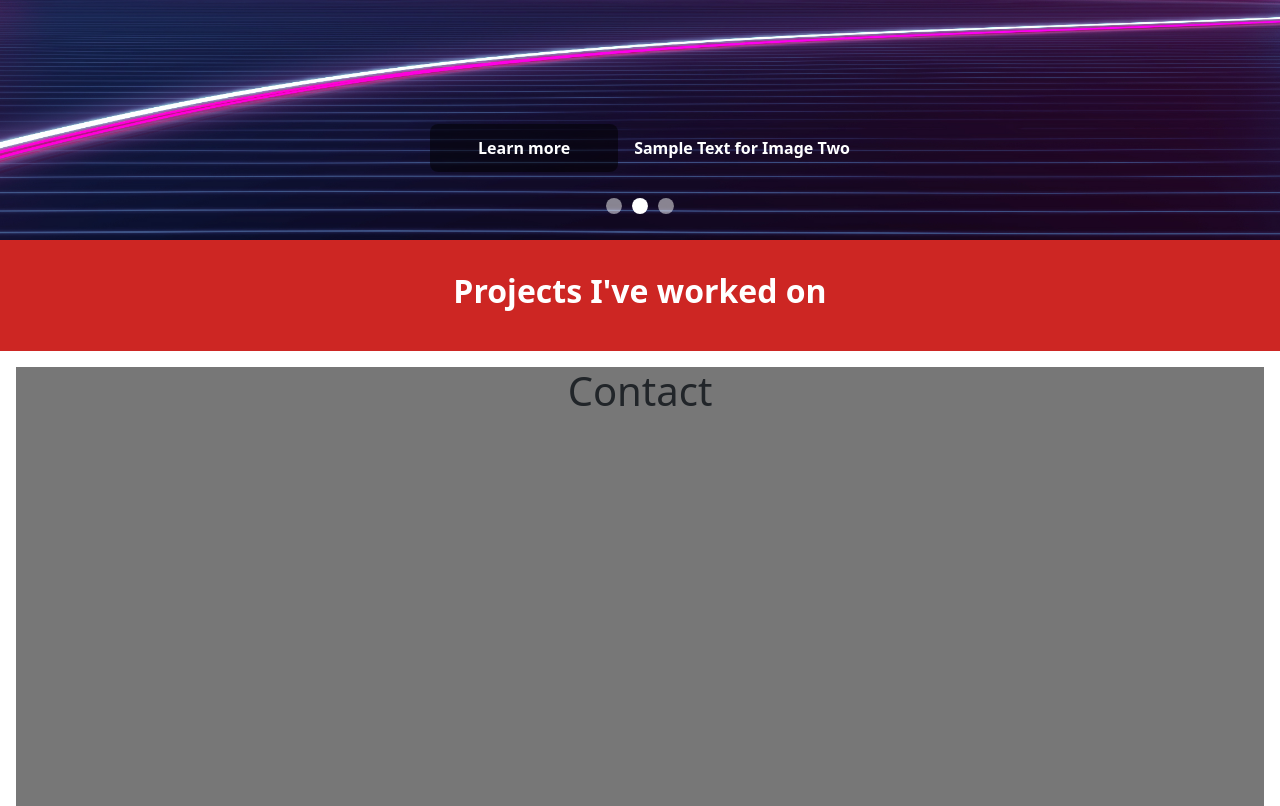
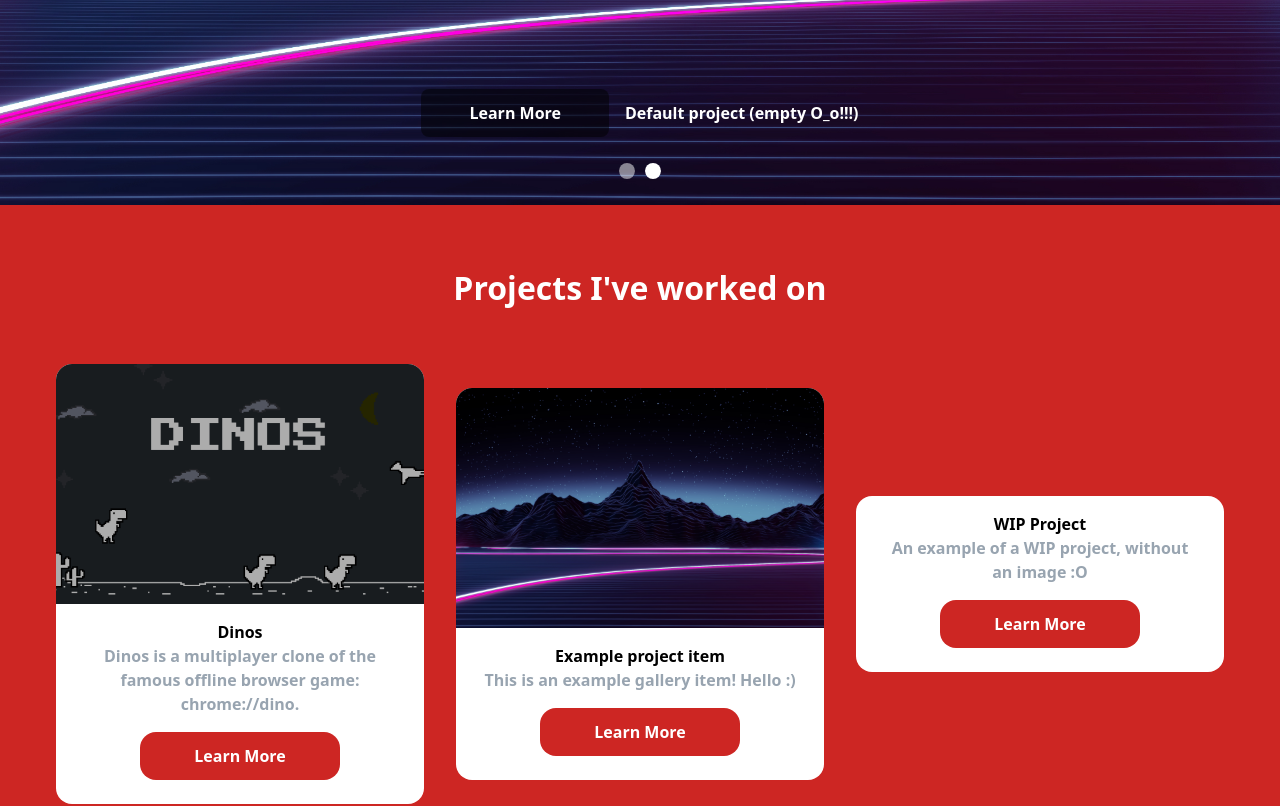
Before and after one commit to apecuca/Portfolio-website, a React (Create React App) app: page / in a window 1280 px wide. Shown: the part 1380-2186 px from the top of the page. Built offline with nearby package versions, Linux system fonts and the light colour scheme.

Commit message:
Added project gallery and modified about section

```diff
--- a/src/Sections/About.css
+++ b/src/Sections/About.css
@@ -4,7 +4,7 @@
     height: fit-content;
 
     margin: 0;
-    padding-bottom: 2em;
+    padding-bottom: 4em;
     padding-left: 1em;
     padding-right: 1em;
     padding-top: 8em;
@@ -23,16 +23,18 @@
 
 .AboutSection-content
 {
+    width: fit-content;
+    height: fit-content;
     min-width: 35em;
     max-width: 50em;
-    width: fit-content;
-    height: fit-content;
 
     display: flex;
     justify-content: center;
     align-items: center;
 
     padding: 3em;
+    padding-top: 1em;
+    padding-bottom: 1em;
 
     background-color: rgba(255, 255, 255, 0.288);
     backdrop-filter: blur(2px);
@@ -47,6 +49,7 @@
 .AboutSection-content img
 {
     height: 20em;
+    width: auto;
     padding: 0;
     margin: 0;
 }
--- a/src/Sections/Projects.js
+++ /dev/null
@@ -1,59 +0,0 @@
-import './Projects.css'
-
-import Carousel from 'react-bootstrap/Carousel';
-
-import exampleImg from "../Images/exampleImg.jpg";
-import dinosBanner from "../Images/dinosBanner.png"
-
-function Projects()
-{
-    return (
-    <>
-    <div id='ProjectsSection' className='projects'>
-        {/* CAROUSEL DE PROJETOS IMPORTANTES /*/}
-        <div className='featured-projects'>
-            <Carousel>
-                <Carousel.Item interval={null}>
-                    <img
-                        className="d-block w-100" src={dinosBanner}
-                        alt="Dinos banner"
-                    />
-                    <Carousel.Caption>
-                        <button>Learn more</button>
-                        <p>Dinos is a multiplayer clone of the famous offline browser game: chrome://dino.
-                            You can play against your friends (or alone) across PC and Mobile and customize your dino with a nickname and skin!</p>
-                    </Carousel.Caption>
-                </Carousel.Item>
-                <Carousel.Item interval={null}>
-                    <img
-                        className="d-block w-100" src={exampleImg}
-                        alt="Second slide"
-                    />
-                    <Carousel.Caption>
-                        <button>Learn more</button>
-                        <p>Sample Text for Image Two</p>
-                    </Carousel.Caption>
-                </Carousel.Item>
-                <Carousel.Item interval={null}>
-                    <img
-                        className="d-block w-100" src={exampleImg}
-                        alt="Third slide"
-                    />
-                    <Carousel.Caption>
-                        <button>Learn more</button>
-                        <p>Sample Text for Image Three!!!</p>
-                    </Carousel.Caption>
-                </Carousel.Item>
-            </Carousel>
-        </div>
-
-        {/* GALERIA DE PROJETOS /*/}
-        <div className='project-gallery'>
-            <h2>Projects I've worked on</h2>
-        </div>
-    </div>
-    </>
-    );
-}
-
-export default Projects;
--- a/src/Sections/Projects.css
+++ b/src/Sections/Projects/FeaturedProjects.css
@@ -11,8 +11,10 @@
 
     background-color: rgb(205, 38, 35);
 
+    /*
     border-top-style: ridge;
     border-color: rgb(205, 38, 35);
+    */
 }
 
 .featured-projects
@@ -49,20 +51,34 @@
 
 .carousel-caption
 {
+    left: 0;
+    right: 0;
+    height: fit-content;
+
+    padding-bottom: 3em;
+}
+
+.carousel-caption-content
+{
+    width: fit-content;
+    min-width: 10em;
+    max-width: 50em;
+
     display: inline-flex;
     justify-content: center;
     align-items: center;
 
-    left: 25%;
-    right: 25%;
+    margin: 0;
+    padding: 0;
+    padding-right: 1em;
+    padding-left: 1em;
 
-    padding-bottom: 3em;
 
     text-align: justify;
     text-align-last: left;
 }
 
-.carousel-caption > p
+.carousel-caption-content > p
 {
     padding: 0;
     margin: 0;
@@ -72,7 +88,7 @@
     font-size: 1em;
 }
 
-.carousel-caption > button
+.carousel-caption-content > button
 {
     margin-right: 1em;
     padding: 3em;
@@ -89,12 +105,12 @@
     border-radius: 0.5em;
     outline: transparent solid 0.2em;
 
-    transition: 0.1s linear;
+    transition: 0.05s linear;
 }
 
-.carousel-caption > button:hover
+.carousel-caption-content > button:hover
 {
-    outline: red solid 0.2em;
+    outline: rgb(205, 38, 35) solid 0.15em;
 }
 
 .carousel-control-next, .carousel-control-prev
@@ -118,23 +134,3 @@
 
     border-radius: 100%;
 }
-
-.project-gallery
-{
-    width: 100%;
-    height: fit-content;
-
-    display: flex;
-    justify-content: center;
-
-    padding-top: 2em;
-    padding-bottom: 2em;
-
-    background-color: rgb(205, 38, 35);
-}
-
-.project-gallery > h2, p
-{
-    color: white;
-    font-weight: bold;
-}
--- /dev/null
+++ b/src/Sections/Projects/Projects.js
@@ -0,0 +1,103 @@
+import './FeaturedProjects.css'
+import './ProjectsGallery.css'
+
+import Carousel from 'react-bootstrap/Carousel';
+
+import exampleImg from "../../Images/exampleImg.jpg";
+import dinosBanner from "../../Images/dinosBanner.png"
+
+function FeaturedProjects()
+{
+    return (
+    <div className='featured-projects'>
+        <Carousel>
+            {/* ITEM ONE */}
+            <Carousel.Item interval={null}>
+                <img
+                    className="d-block w-100" src={dinosBanner}
+                    alt="Banner for the project called Dinos"
+                />
+                <Carousel.Caption> <div className='carousel-caption-content'>
+                    <button>Learn More</button>
+                    <p>Dinos is a multiplayer clone of the famous offline browser game: chrome://dino.
+                        You can play against your friends (or alone) across PC and Mobile and customize your dino with a nickname and skin!</p>
+                </div> </Carousel.Caption>
+            </Carousel.Item>
+
+            {/* ITEM TWO */}
+            <Carousel.Item interval={null}>
+                <img
+                    className="d-block w-100" src={exampleImg}
+                    alt="Default project banner"
+                />
+                <Carousel.Caption> <div className='carousel-caption-content'>
+                    <button>Learn More</button>
+                    <p>Default project (empty O_o!!!)</p>
+                </div> </Carousel.Caption>
+            </Carousel.Item>
+        </Carousel>
+    </div>
+    );
+}
+
+function ProjectGallery()
+{
+    return (
+    <div className='project-gallery'>
+
+        <h2>Projects I've worked on</h2>
+
+        <div className='gallery-container'>
+            <div className='gallery-item'>
+                <img
+                    src={dinosBanner}
+                    alt='Banner for the project called Dinos'
+                />
+                <div className='gallery-item-content'>
+                    <p>Dinos</p>
+                    <p className='gallery-item-content-description'>
+                        Dinos is a multiplayer clone of the famous offline browser game: chrome://dino.
+                    </p>
+                    <button>Learn More</button>
+                </div>
+            </div>
+
+            <div className='gallery-item'>
+            <img
+                    src={exampleImg}
+                    alt='Default banner for an empty project container'
+                />
+                <div className='gallery-item-content'>
+                    <p>Example project item</p>
+                    <p className='gallery-item-content-description'>
+                        This is an example gallery item! Hello :)
+                    </p>
+                    <button>Learn More</button>
+                </div>
+            </div>
+
+            <div className='gallery-item'>
+                <div className='gallery-item-content'>
+                    <p>WIP Project</p>
+                    <p className='gallery-item-content-description'>
+                        An example of a WIP project, without an image :O
+                    </p>
+                    <button>Learn More</button>
+                </div>
+            </div>
+        </div>
+    </div>
+    );
+}
+
+function Projects()
+{
+    return (
+    <div id='ProjectsSection' className='projects'>
+        <FeaturedProjects/>
+        <ProjectGallery/>
+    </div>
+    );
+}
+
+export default Projects;
--- /dev/null
+++ b/src/Sections/Projects/ProjectsGallery.css
@@ -0,0 +1,109 @@
+.project-gallery
+{
+    width: 100%;
+    height: fit-content;
+
+    display: flex;
+    flex-wrap: wrap;
+    flex-direction: column;
+    align-content: center;
+
+    padding-top: 4em;
+    padding-bottom: 4em;
+}
+
+.project-gallery > h2
+{
+    color: white;
+    font-weight: bold;
+}
+
+.gallery-container
+{
+    width: fit-content;
+    height: fit-content;
+
+    margin-top: 2em;
+
+    display: flex;
+    flex-wrap: wrap;
+    justify-content: center;
+    align-items: center;
+}
+
+.gallery-item
+{
+    width: 23em;
+    height: fit-content;
+    min-height: 10em;
+
+    display: flex;
+    flex-direction: column;
+
+    margin: 1em;
+
+    background-color: rgb(255, 255, 255);
+    border-radius: 1em;
+
+    overflow: hidden;
+
+    transition: 0.1s ease;
+}
+
+.gallery-item:hover
+{
+    box-shadow: 0 0.2em 0.75em 0.3em rgba(0, 0, 0, 0.2);
+
+    transform: translate(0, -0.25em);
+}
+
+.gallery-item > img
+{
+    width: 100%;
+    height: 15em;
+
+    object-fit: cover;
+}
+
+.gallery-item-content
+{
+    height: 100%;
+    width: 100%;
+
+    display: flex;
+    flex-direction: column;
+    flex-wrap: wrap;
+    align-items: center;
+
+    padding: 1.5em;
+    padding-top: 1em;
+
+    color: black;
+    font-weight: bold;
+}
+
+.gallery-item-content > p
+{
+    padding: 0;
+    margin: 0;
+}
+
+.gallery-item-content > button
+{
+    width: 12.5em;
+    height: 3em;
+
+    margin-top: 1em;
+
+    border: none;
+    border-radius: 1em;
+
+    color: white;
+    font-weight: bold;
+    background-color: rgba(205, 38, 35, 1);
+}
+
+.gallery-item-content-description
+{
+    color: rgb(152, 164, 176);
+}
```
Also changed, not shown: src/App.css (+0 -33 lines), src/App.js (+1 -27 lines).
